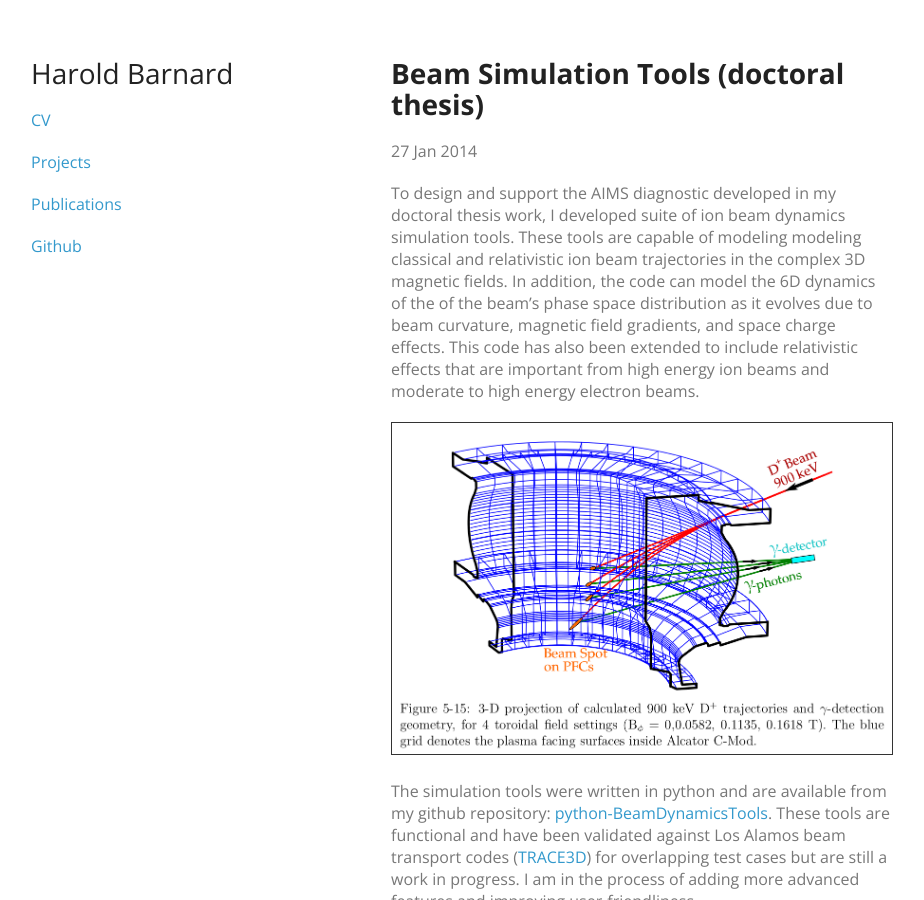
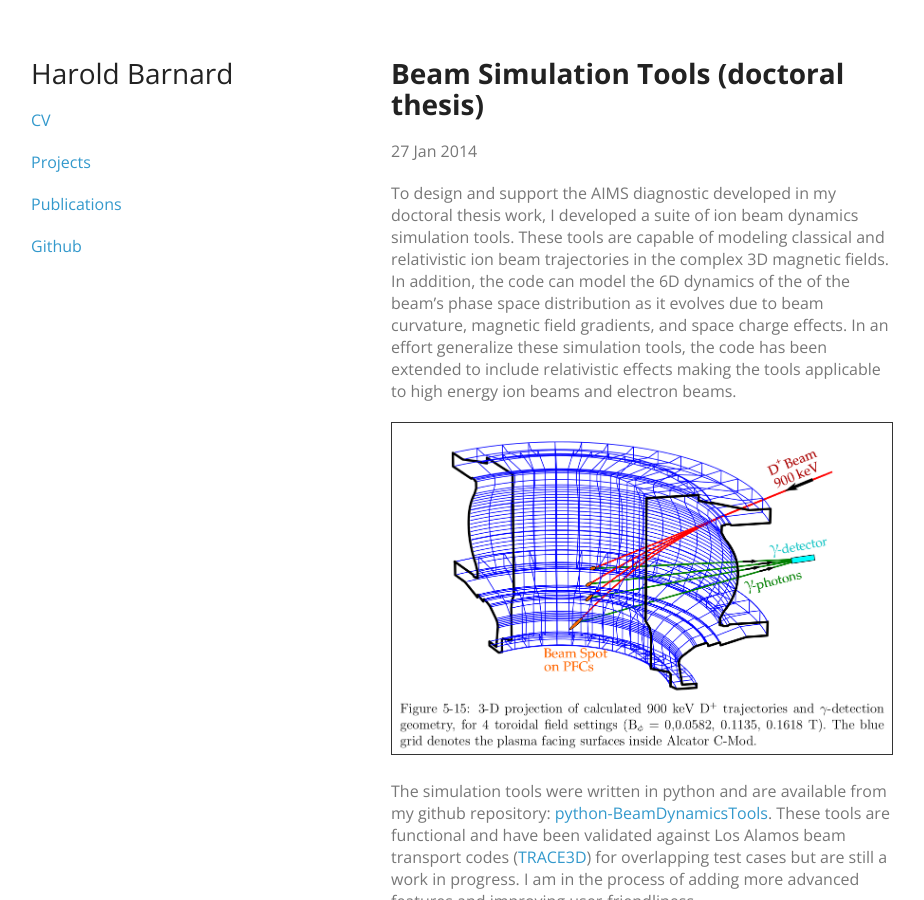
Before and after one commit to hbar/hbar.github.io, a Jekyll site: the page built from _posts/2014-01-27-beam-dynamics-simulation.md, in a window 1280 px wide and 900 px high. Shown: the whole window, without its empty margins (179-1103 px from the left). Built offline with Jekyll 4.4.1, drawn with Linux system fonts in a browser that asks for light colours; some of the changed text lies outside the part shown.

Commit message:
Improved beam simulation section, still under construction

```diff
--- a/_posts/2014-01-27-beam-dynamics-simulation.md
+++ b/_posts/2014-01-27-beam-dynamics-simulation.md
@@ -4,7 +4,7 @@ layout: post
 permalink: beam-simulation
 ---
 
-To design and support the AIMS diagnostic developed in my doctoral thesis work, I developed suite of ion beam dynamics simulation tools.  These tools are capable of modeling modeling classical and relativistic ion beam trajectories in the complex 3D magnetic fields. In addition, the code can model the 6D dynamics of the of the beam's phase space distribution as it evolves due to beam curvature, magnetic field gradients, and space charge effects. This code has also been extended to include relativistic effects that are important from high energy ion beams and moderate to high energy electron beams.
+To design and support the AIMS diagnostic developed in my doctoral thesis work, I developed a suite of ion beam dynamics simulation tools.  These tools are capable of modeling classical and relativistic ion beam trajectories in the complex 3D magnetic fields. In addition, the code can model the 6D dynamics of the of the beam's phase space distribution as it evolves due to beam curvature, magnetic field gradients, and space charge effects. In an effort generalize these simulation tools, the code has been extended to include relativistic effects making the tools applicable to high energy ion beams and electron beams.
 
 ![AIMSSimulationPlot1](/images/AIMSSimulationPlot1.png){: .inline-img}
 
@@ -61,10 +61,6 @@ Combining all of the effects, the beam simulation code has successfully been use
 Code Validation:
 ----------------
 
-Furthermore, the beam beam dynamics code has been validated against the <a href='http://laacg.lanl.gov/laacg/services/traceman.pdf'>TRACE3D beam transport code</a> developed at Los Alamos. Phase ellipse plots for two overlapping cases show exact agreement with between the beam dynamics code and the TRACE 3D.
-
-![Validation1](/images/Simulation-Validation1.png)
+Furthermore, the beam beam dynamics code has been validated against the <a href='http://laacg.lanl.gov/laacg/services/traceman.pdf'>TRACE3D beam transport code</a> developed at Los Alamos. Phase ellipse plots for an overlapping test case (one of many) shows exact agreement with between the beam dynamics code and the TRACE3D.
 
 ![Validation2](/images/Simulation-Validation2.png)
-
-Additional work (not shown) has also been performed to validate the both the beam trajectory and dynamics calculations.
```
